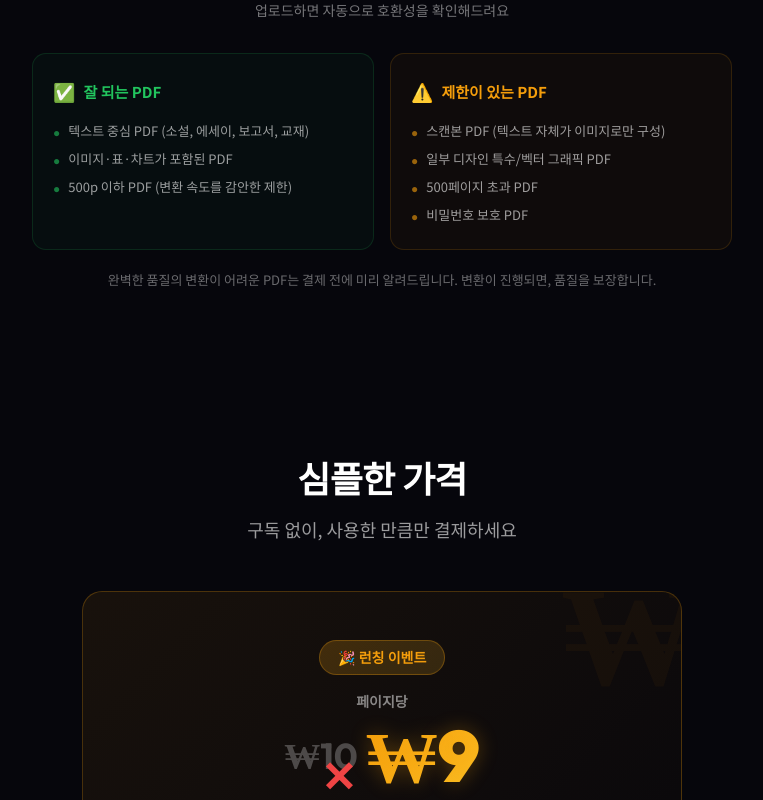
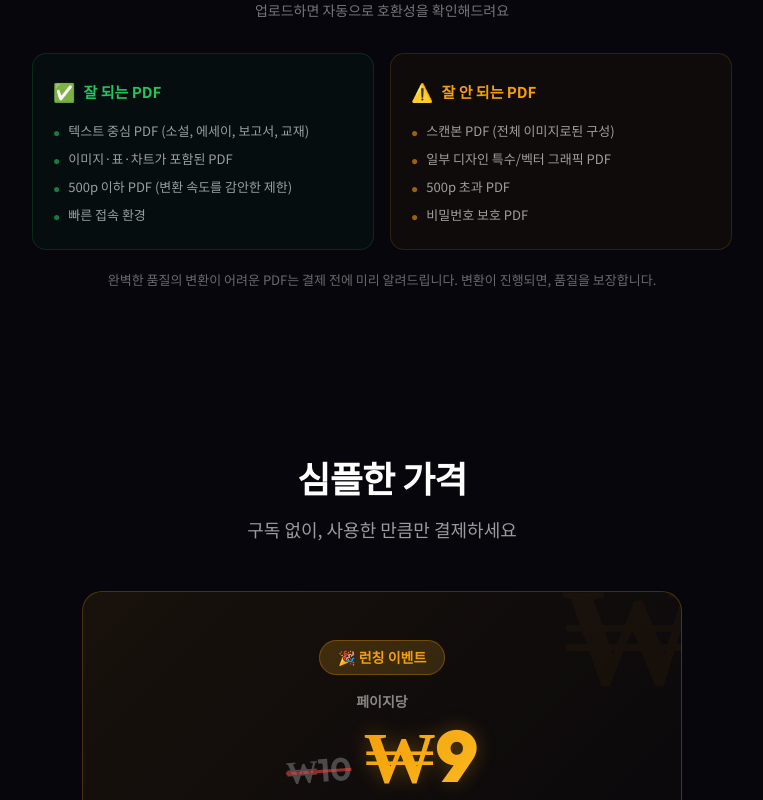
Before and after one commit to Bookfow/textreme, a Next.js app: page / in a window 1280 px wide. Shown: the part 1620-2420 px from the top of the page, without its empty margins (258-1021 px from the left). Built offline with nearby package versions, Linux system fonts and the light colour scheme.

Commit message:
런칭 이벤트 가격 디자인 정리 (취소선+기울임)

```diff
--- a/src/app/page.tsx
+++ b/src/app/page.tsx
@@ -75,7 +75,6 @@ ${fontLink}
 @keyframes priceGlow { 0%,100% { text-shadow: 0 0 20px rgba(245,158,11,0.3); } 50% { text-shadow: 0 0 40px rgba(245,158,11,0.6), 0 0 80px rgba(245,158,11,0.3); } }
 @keyframes badgePulse { 0%,100% { transform: scale(1); } 50% { transform: scale(1.05); } }
 @keyframes wiggle { 0%,100% { transform: rotate(0deg); } 25% { transform: rotate(-3deg); } 75% { transform: rotate(3deg); } }
-@keyframes redXPop { 0% { transform: scale(0) rotate(-45deg); opacity: 0; } 60% { transform: scale(1.3) rotate(0deg); opacity: 1; } 100% { transform: scale(1) rotate(0deg); opacity: 1; } }
 .feature-card { transition: transform 0.3s ease, border-color 0.3s ease, box-shadow 0.3s ease, background 0.3s ease; cursor: default; }
 .feature-card:hover { transform: translateY(-6px) scale(1.02); border-color: rgba(245,158,11,0.3) !important; box-shadow: 0 12px 32px rgba(245,158,11,0.12); background: rgba(245,158,11,0.06) !important; }
 .feature-card .feat-icon { transition: transform 0.4s ease; display: inline-flex; }
@@ -1349,7 +1348,7 @@ export default function TeXTREME() {
                 <span style={{ color: "#22c55e", fontSize: 15, fontWeight: 700 }}>잘 되는 PDF</span>
               </div>
               <div style={{ display: "flex", flexDirection: "column", gap: 8 }}>
-                {["텍스트 중심 PDF (소설, 에세이, 보고서, 교재)", "이미지·표·차트가 포함된 PDF", "500p 이하 PDF (변환 속도를 감안한 제한)"].map((t, i) => (
+                {["텍스트 중심 PDF (소설, 에세이, 보고서, 교재)", "이미지·표·차트가 포함된 PDF", "500p 이하 PDF (변환 속도를 감안한 제한)", "빠른 접속 환경"].map((t, i) => (
                   <div key={i} style={{ display: "flex", alignItems: "flex-start", gap: 8 }}>
                     <span style={{ color: "rgba(34,197,94,0.6)", fontSize: 12, marginTop: 2, flexShrink: 0 }}>●</span>
                     <span style={{ color: "rgba(255,255,255,0.6)", fontSize: 13, lineHeight: 1.5 }}>{t}</span>
@@ -1361,10 +1360,10 @@ export default function TeXTREME() {
             <div style={{ padding: "24px 20px", borderRadius: 14, background: "rgba(245,158,11,0.04)", border: "1px solid rgba(245,158,11,0.15)" }}>
               <div style={{ display: "flex", alignItems: "center", gap: 8, marginBottom: 16 }}>
                 <span style={{ fontSize: 18 }}>⚠️</span>
-                <span style={{ color: "#F59E0B", fontSize: 15, fontWeight: 700 }}>제한이 있는 PDF</span>
+                <span style={{ color: "#F59E0B", fontSize: 15, fontWeight: 700 }}>잘 안 되는 PDF</span>
               </div>
               <div style={{ display: "flex", flexDirection: "column", gap: 8 }}>
-                {["스캔본 PDF (텍스트 자체가 이미지로만 구성)", "일부 디자인 특수/벡터 그래픽 PDF", "500페이지 초과 PDF", "비밀번호 보호 PDF"].map((t, i) => (
+                {["스캔본 PDF (전체 이미지로된 구성)", "일부 디자인 특수/벡터 그래픽 PDF", "500p 초과 PDF", "비밀번호 보호 PDF"].map((t, i) => (
                   <div key={i} style={{ display: "flex", alignItems: "flex-start", gap: 8 }}>
                     <span style={{ color: "rgba(245,158,11,0.6)", fontSize: 12, marginTop: 2, flexShrink: 0 }}>●</span>
                     <span style={{ color: "rgba(255,255,255,0.6)", fontSize: 13, lineHeight: 1.5 }}>{t}</span>
@@ -1394,11 +1393,8 @@ export default function TeXTREME() {
             <div style={{ position: "absolute", top: -30, right: -20, fontFamily: "'Outfit'", fontWeight: 900, fontSize: 140, color: "rgba(245,158,11,0.04)", lineHeight: 1 }}>₩</div>
             <div className="event-badge" style={{ display: "inline-block", padding: "6px 18px", borderRadius: 20, background: "linear-gradient(135deg, rgba(245,158,11,0.2), rgba(251,191,36,0.15))", color: "#F59E0B", fontSize: 14, fontWeight: 800, marginBottom: 16, border: "1px solid rgba(245,158,11,0.3)" }}>🎉 런칭 이벤트</div>
             <p style={{ color: "rgba(255,255,255,0.5)", fontSize: 14, fontWeight: 600, marginBottom: 8 }}>페이지당</p>
-            <div style={{ fontFamily: "'Outfit'", fontWeight: 900, fontSize: 72, color: "#fff", lineHeight: 1, position: "relative", display: "inline-flex", alignItems: "center", gap: 8 }}>
-              <span style={{ position: "relative", fontFamily: "'Outfit'", fontWeight: 700, fontSize: 36, color: "rgba(255,255,255,0.25)" }}>
-                ₩10
-                <span style={{ position: "absolute", top: "50%", left: "50%", transform: "translate(-50%, -50%)", color: "#EF4444", fontSize: 42, fontWeight: 900, lineHeight: 1, animation: "redXPop 0.6s ease-out 0.3s both" }}>✕</span>
-              </span>
+            <div style={{ fontFamily: "'Outfit'", fontWeight: 900, fontSize: 72, color: "#fff", lineHeight: 1, position: "relative", display: "inline-flex", alignItems: "baseline", gap: 12 }}>
+              <span style={{ fontFamily: "'Outfit'", fontWeight: 700, fontSize: 32, color: "rgba(255,255,255,0.25)", textDecoration: "line-through", textDecorationColor: "rgba(239,68,68,0.6)", textDecorationThickness: 3, transform: "rotate(-4deg)", display: "inline-block" }}>₩10</span>
               <span className="price-amount" style={{ background: "linear-gradient(135deg, #F59E0B, #FBBF24)", WebkitBackgroundClip: "text", WebkitTextFillColor: "transparent" }}>₩9</span>
             </div>
             <p style={{ color: "rgba(255,255,255,0.5)", fontSize: 13, marginTop: 12 }}>100원 단위 내림 · 단, 최소 ₩500</p>
@@ -1475,7 +1471,7 @@ export default function TeXTREME() {
             <Link href="/policies/copyright" style={{ color: "rgba(255,255,255,0.4)", fontSize: 12, textDecoration: "none" }}>저작권 및 면책</Link>
           </div>
           <div style={{ color: "rgba(255,255,255,0.3)", fontSize: 12 }}>
-            © 2026 텍스트림 · 사업자등록번호 653-33-01529 · support@textreme.co.kr
+            © 2026 텍스트림 · support@textreme.co.kr
           </div>
         </div>
       </footer>
```
